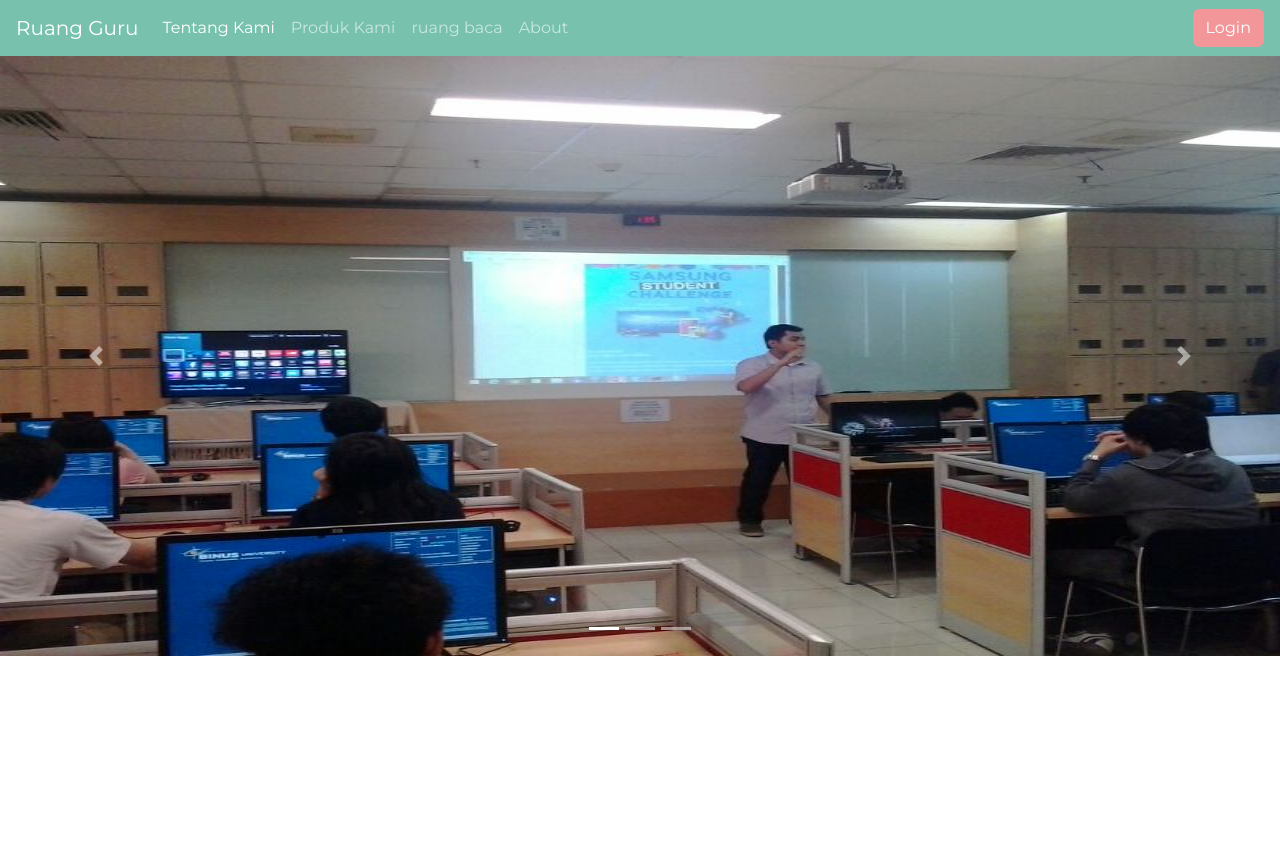
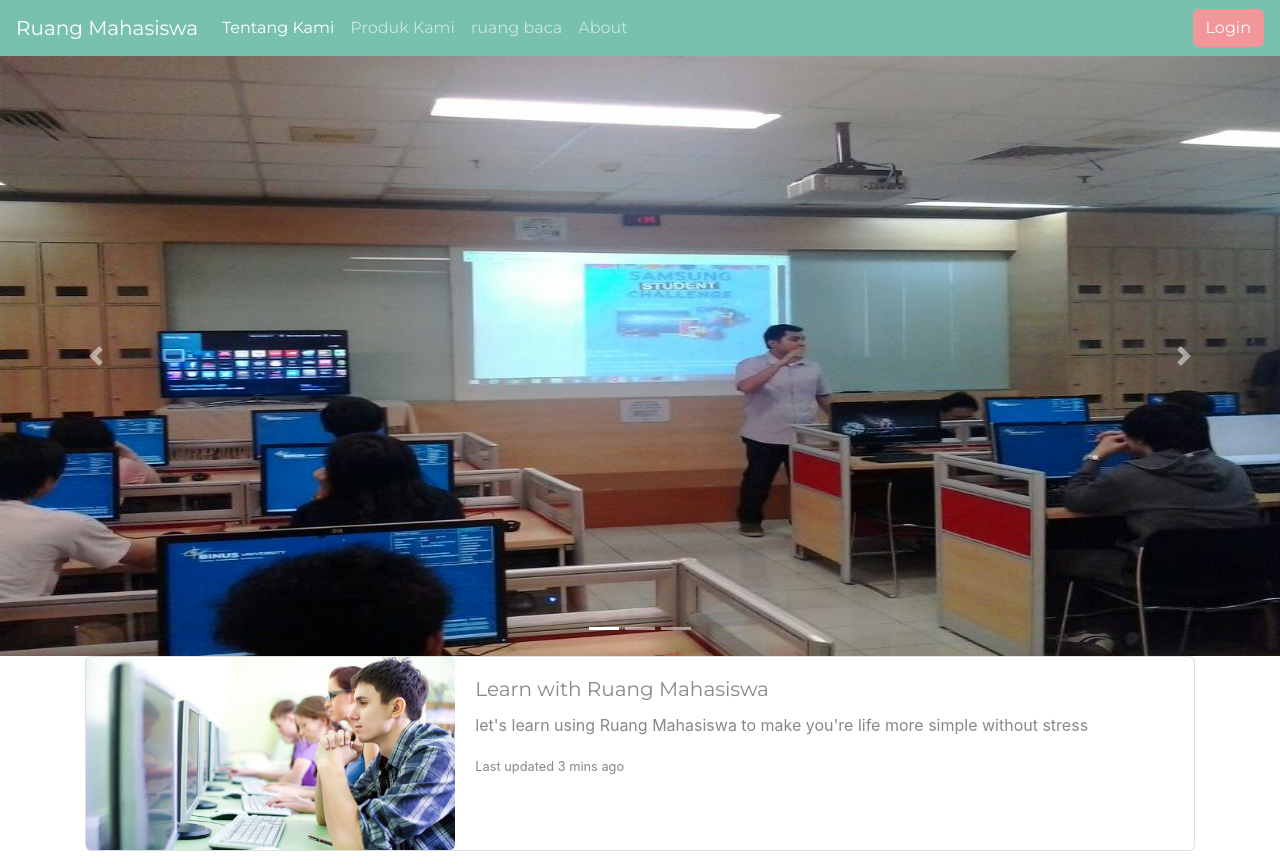
Before and after one commit to puancoffee/education, a plain HTML site: page index.html in a window 1280 px wide. Before the commit the page ends 800 px from the top, so only its background shows below. Drawn offline with nearby package versions, Linux system fonts and the light colour scheme; no server answers.

Commit message:
Card info

```diff
--- a/home/card.html
+++ b/home/card.html
@@ -0,0 +1,17 @@
+<div class="container">
+    <div class="card mb-3">
+        <div class="row no-gutters">
+            <div class="col-md-4">
+                <img src="/image/labruangmahasiswa4.jpg" height="100%" class="card-img" alt="...">
+            </div>
+            <div class="col-md-8">
+                <div class="card-body">
+                    <h5 class="card-title">Learn with Ruang Mahasiswa</h5>
+                    <p class="card-text">let's learn using Ruang Mahasiswa to make you're life more simple without
+                        stress</p>
+                    <p class="card-text"><small class="text-muted">Last updated 3 mins ago</small></p>
+                </div>
+            </div>
+        </div>
+    </div>
+</div>
--- a/home/menu.html
+++ b/home/menu.html
@@ -1,5 +1,5 @@
 <nav class="navbar navbar-expand-lg navbar-dark bg-primary">
-        <a class="navbar-brand" href="#">Ruang Guru</a>
+        <a class="navbar-brand" href="#">Ruang Mahasiswa</a>
         <button class="navbar-toggler" type="button" data-toggle="collapse" data-target="#navbarColor01" aria-controls="navbarColor01" aria-expanded="false" aria-label="Toggle navigation">
           <span class="navbar-toggler-icon"></span>
         </button>
--- a/index.html
+++ b/index.html
@@ -18,10 +18,11 @@
 
   <!-- johan jumbotron -->
   <div data-url="./home/jumbotron.html"></div>
+  <!-- Card -->
   <div data-url="./home/carousel.html"></div>
 
   <!-- amir digitalbootcamp -->
-  <div data-url="./home/digitalbootcamp.html"></div>
+  <div data-url="./home/Card.html"></div>
 
   <!-- Darvin ruangles -->
   <div data-url="./home/ruangles.html"></div>
```
Also changed, not shown: image/labruangmahasiswa4.jpg (added).
